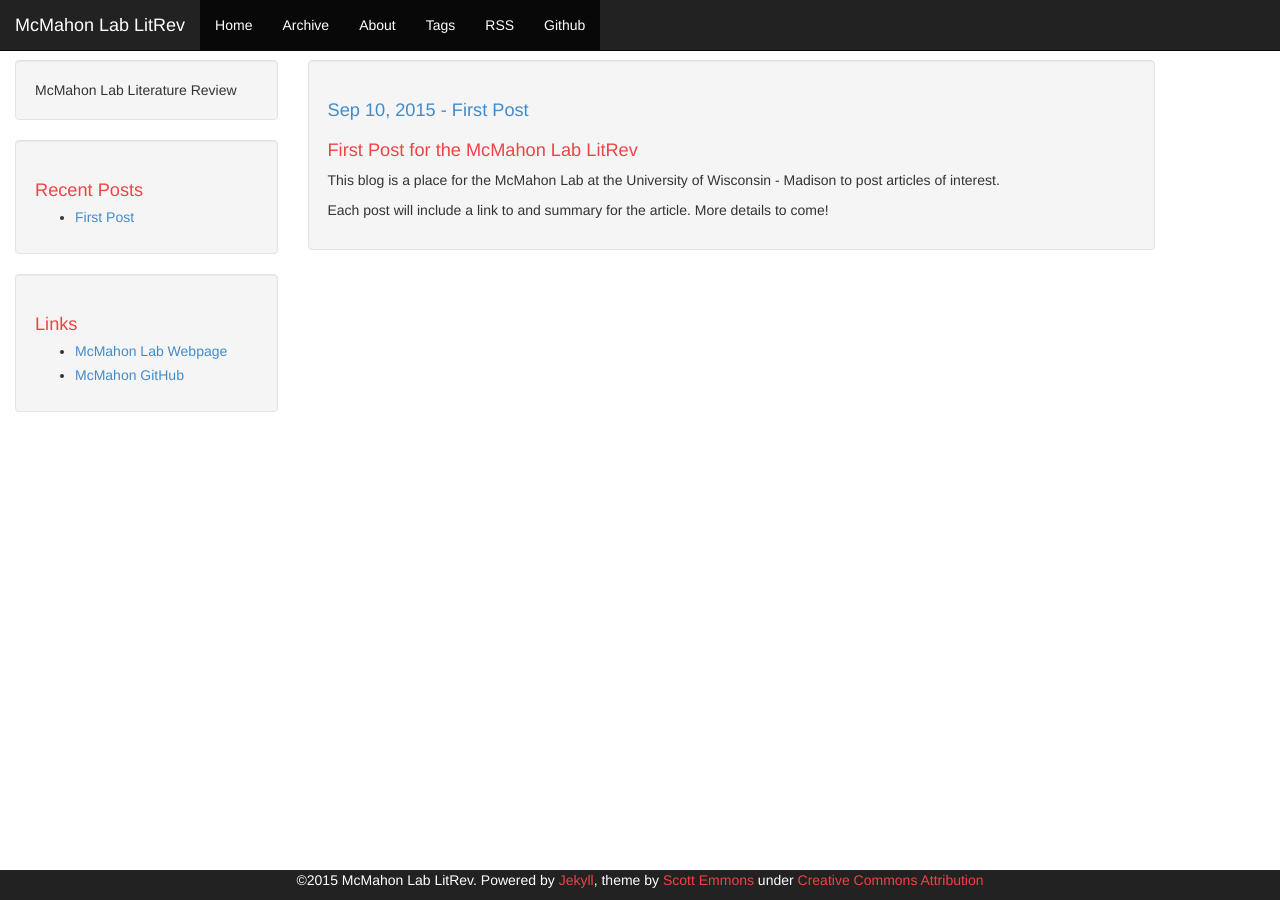
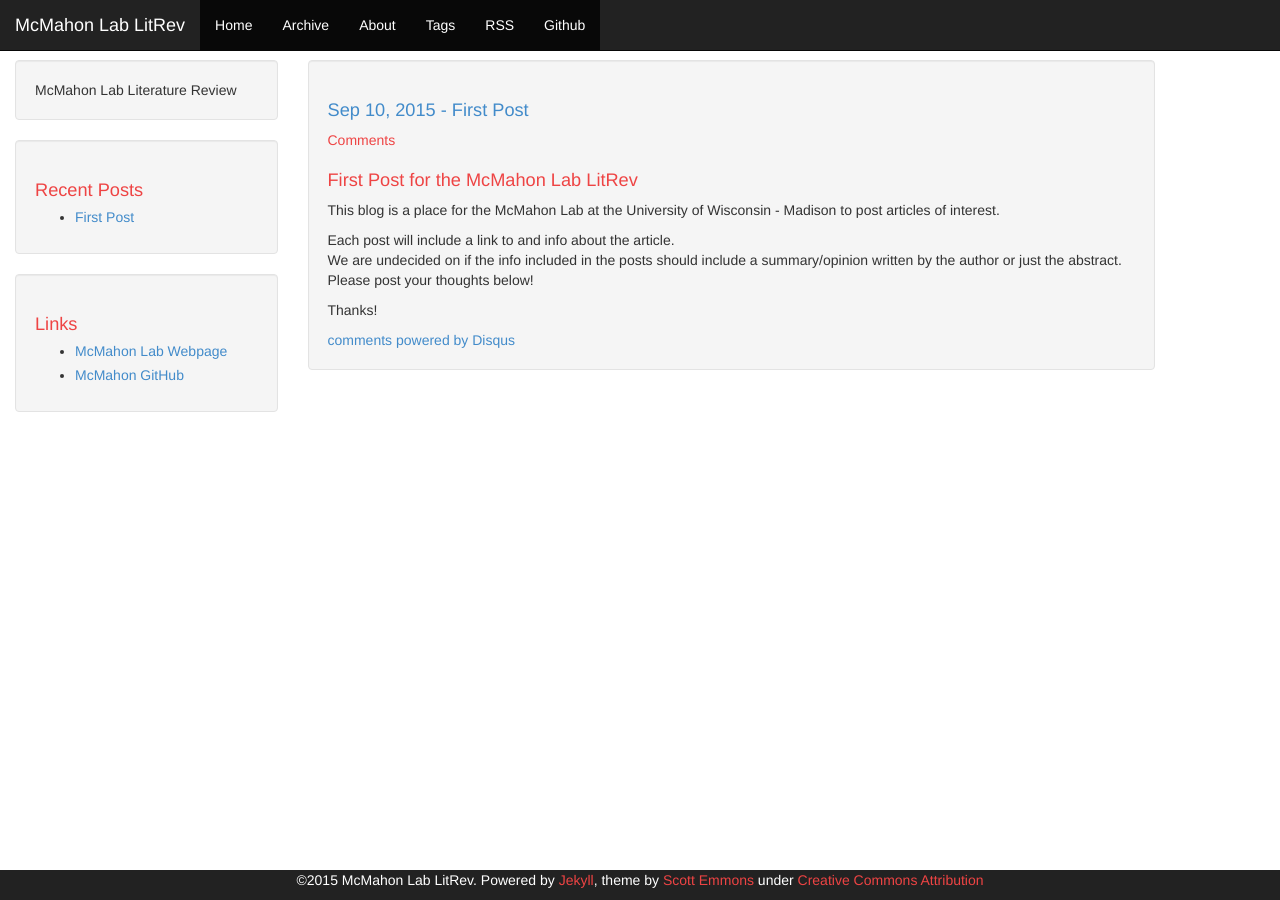
Before and after one commit to celawson87/LitRev, a Jekyll site: the page built from _posts/2015-09-10-first-post.md, in a window 1280 px wide. Built offline with Jekyll 4.4.1, drawn with Linux system fonts in a browser that asks for light colours; nearby versions of some CDN libraries; library files that are not in the unit come from our copies; Markdown is read by kramdown in place of the engine named in the settings; comment, search, counter and statistics services are not loaded.

Commit message:
Updated first post to include discussion about contents of future posts

```diff
--- a/_posts/2015-09-10-first-post.md
+++ b/_posts/2015-09-10-first-post.md
@@ -2,11 +2,18 @@
 layout: post
 title: "First Post"
 date: 2015-09-10 10:11
-comments: false
+comments: true
+author: Sarah Stevens
+tags:
+- first post
+- setup
 ---
 
 # First Post for the McMahon Lab LitRev
 
 This blog is a place for the McMahon Lab at the University of Wisconsin - Madison to post articles of interest.
 
-Each post will include a link to and summary for the article.  More details to come!
+Each post will include a link to and info about the article.
+We are undecided on if the info included in the posts should include a summary/opinion written by the author or just the abstract.  Please post your thoughts below!
+
+Thanks!
```
